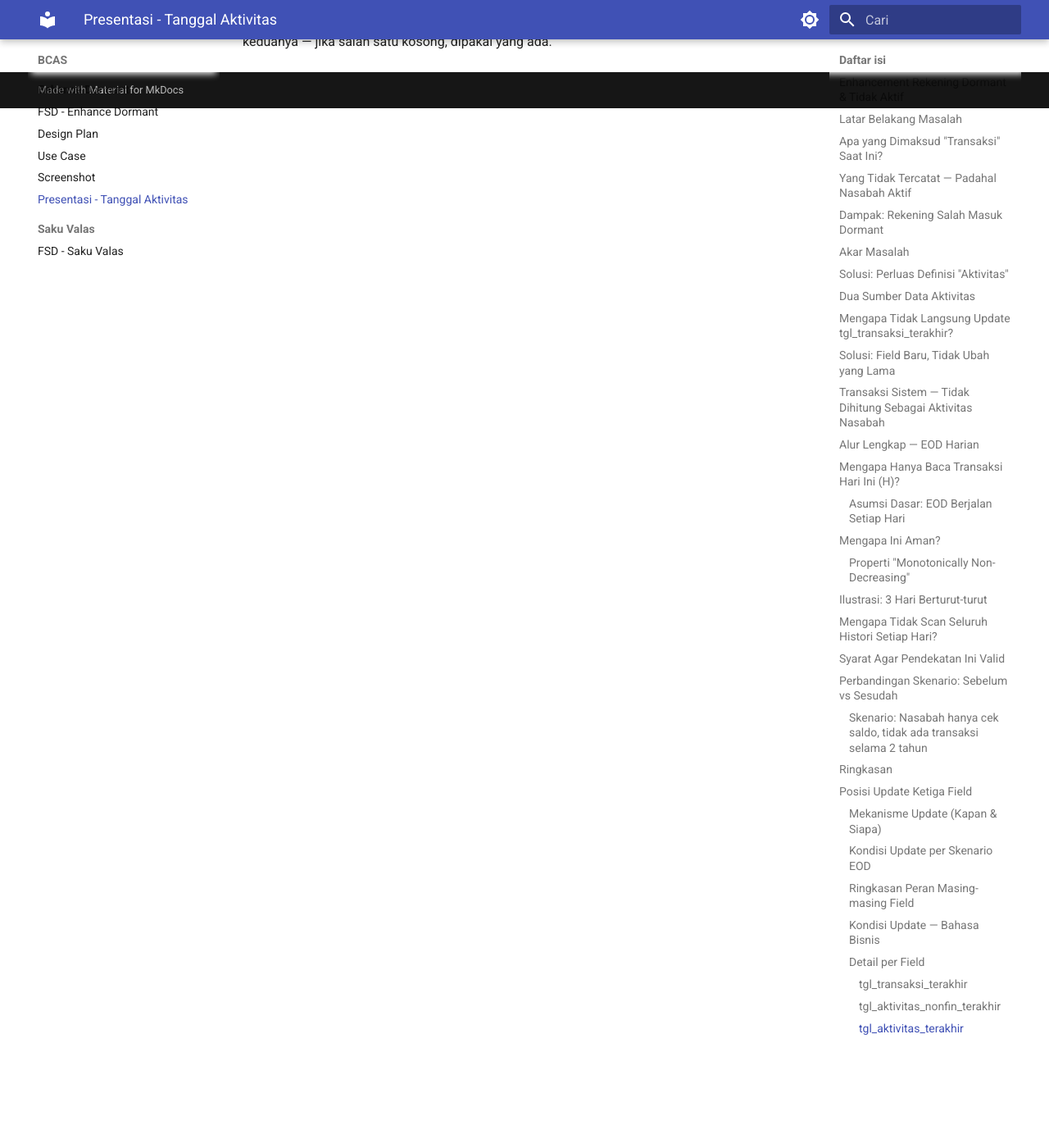
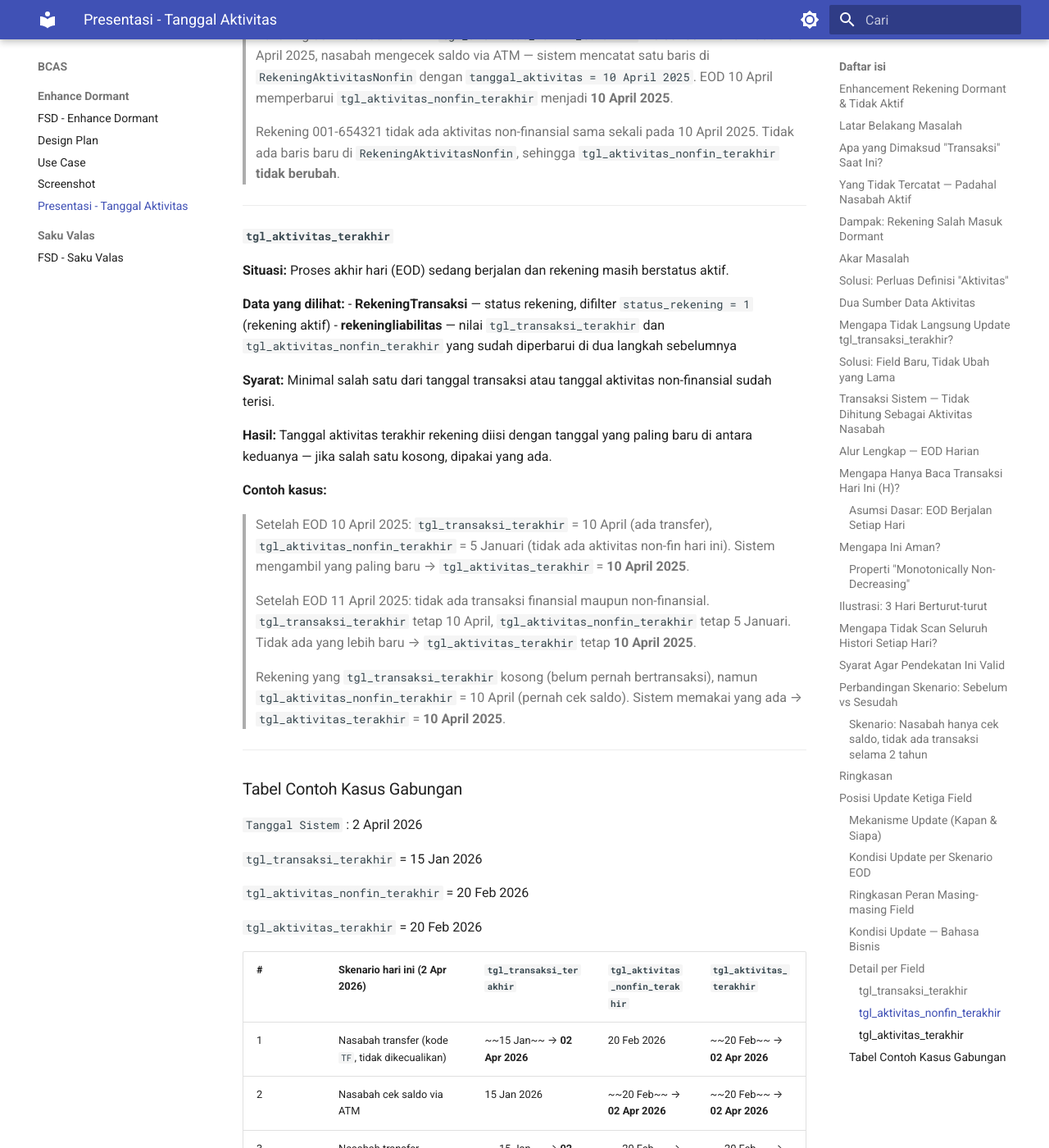
Before and after one commit to wisnu/ibank-docs, an MkDocs documentation site: the page built from docs/bcas/enhance_dormant/dormant_presentasi.md, in a window 1280 px wide and 1400 px high, scrolled down 14931 px. Shown: the whole window at 82% size. Built offline with MkDocs 1.6.1 and Material for MkDocs 9.7.7, drawn with Linux system fonts in a browser that asks for light colours; some of the changed text lies outside the part shown.

Commit message:
docs: add examples for updating transaction and non-financial activity dates in dormant account management

```diff
--- a/docs/bcas/enhance_dormant/dormant_presentasi.md
+++ b/docs/bcas/enhance_dormant/dormant_presentasi.md
@@ -484,6 +484,12 @@
 
 **Hasil:** Tanggal transaksi terakhir rekening diperbarui menjadi hari ini.
 
+**Contoh kasus:**
+
+> Rekening 001-123456 memiliki `tgl_transaksi_terakhir` = 1 Maret 2025. Pada 10 April 2025, nasabah melakukan transfer keluar (debit) sebesar Rp 500.000. Kode transaksi `TF` terdaftar di parameter dengan `tipe_exclude_aktivitas_nasabah = NULL`. Karena tidak dikecualikan, EOD 10 April memperbarui `tgl_transaksi_terakhir` menjadi **10 April 2025**.
+
+> Rekening 001-654321 menerima bagi hasil (kode `SD`) pada 10 April 2025. Kode `SD` terdaftar dengan `tipe_exclude_aktivitas_nasabah = 'DC'`. Karena seluruh transaksi dikecualikan, `tgl_transaksi_terakhir` **tidak berubah**.
+
 ---
 
 #### `tgl_aktivitas_nonfin_terakhir`
@@ -496,6 +502,12 @@
 **Syarat:** Aktivitas tercatat pada tanggal yang sama dengan tanggal sistem hari ini.
 
 **Hasil:** Tanggal aktivitas non-finansial terakhir rekening diperbarui menjadi hari ini.
+
+**Contoh kasus:**
+
+> Rekening 001-123456 memiliki `tgl_aktivitas_nonfin_terakhir` = 5 Januari 2025. Pada 10 April 2025, nasabah mengecek saldo via ATM — sistem mencatat satu baris di `RekeningAktivitasNonfin` dengan `tanggal_aktivitas = 10 April 2025`. EOD 10 April memperbarui `tgl_aktivitas_nonfin_terakhir` menjadi **10 April 2025**.
+
+> Rekening 001-654321 tidak ada aktivitas non-finansial sama sekali pada 10 April 2025. Tidak ada baris baru di `RekeningAktivitasNonfin`, sehingga `tgl_aktivitas_nonfin_terakhir` **tidak berubah**.
 
 ---
 
@@ -510,3 +522,35 @@
 **Syarat:** Minimal salah satu dari tanggal transaksi atau tanggal aktivitas non-finansial sudah terisi.
 
 **Hasil:** Tanggal aktivitas terakhir rekening diisi dengan tanggal yang paling baru di antara keduanya — jika salah satu kosong, dipakai yang ada.
+
+**Contoh kasus:**
+
+> Setelah EOD 10 April 2025: `tgl_transaksi_terakhir` = 10 April (ada transfer), `tgl_aktivitas_nonfin_terakhir` = 5 Januari (tidak ada aktivitas non-fin hari ini). Sistem mengambil yang paling baru → `tgl_aktivitas_terakhir` = **10 April 2025**.
+
+> Setelah EOD 11 April 2025: tidak ada transaksi finansial maupun non-finansial. `tgl_transaksi_terakhir` tetap 10 April, `tgl_aktivitas_nonfin_terakhir` tetap 5 Januari. Tidak ada yang lebih baru → `tgl_aktivitas_terakhir` tetap **10 April 2025**.
+
+> Rekening yang `tgl_transaksi_terakhir` kosong (belum pernah bertransaksi), namun `tgl_aktivitas_nonfin_terakhir` = 10 April (pernah cek saldo). Sistem memakai yang ada → `tgl_aktivitas_terakhir` = **10 April 2025**.
+
+---
+
+### Tabel Contoh Kasus Gabungan
+
+`Tanggal Sistem` : 2 April 2026
+
+`tgl_transaksi_terakhir` = 15 Jan 2026
+
+`tgl_aktivitas_nonfin_terakhir` = 20 Feb 2026
+
+`tgl_aktivitas_terakhir` = 20 Feb 2026
+
+| # | Skenario hari ini (2 Apr 2026) | `tgl_transaksi_terakhir` | `tgl_aktivitas_nonfin_terakhir` | `tgl_aktivitas_terakhir` |
+|---|---|---|---|---|
+| 1 | Nasabah transfer (kode `TF`, tidak dikecualikan) | ~~15 Jan~~ → **02 Apr 2026** | 20 Feb 2026 | ~~20 Feb~~ → **02 Apr 2026** |
+| 2 | Nasabah cek saldo via ATM | 15 Jan 2026 | ~~20 Feb~~ → **02 Apr 2026** | ~~20 Feb~~ → **02 Apr 2026** |
+| 3 | Nasabah transfer sekaligus cek mutasi | ~~15 Jan~~ → **02 Apr 2026** | ~~20 Feb~~ → **02 Apr 2026** | ~~20 Feb~~ → **02 Apr 2026** |
+| 4 | Hanya terima bagi hasil (kode `SD`, `tipe = DC`) | 15 Jan 2026 *(dikecualikan)* | 20 Feb 2026 | 20 Feb 2026 |
+| 5 | Tidak ada aktivitas apapun | 15 Jan 2026 | 20 Feb 2026 | 20 Feb 2026 |
+| 6 | Rekening baru — belum pernah bertransaksi, baru pertama cek saldo | *(NULL)* | NULL → **02 Apr 2026** | NULL → **02 Apr 2026** *(diambil dari nonfin)* |
+| 7 | Terima autodebit (kode `AD`, `tipe = D`) + nasabah juga setor tunai (kredit) | ~~15 Jan~~ → **02 Apr 2026** *(kredit setor dihitung)* | 20 Feb 2026 | ~~20 Feb~~ → **02 Apr 2026** |
+| 8a | Pindah Buku masuk — rekening **menerima** dana (kredit, kode `PB`, `tipe = DC`) | 15 Jan 2026 *(PB dikecualikan penuh, tidak berubah)* | 20 Feb 2026 | 20 Feb 2026 |
+| 8b | Pindah Buku keluar — rekening **mengirim** dana (debit, kode `PB`, `tipe = DC`) | 15 Jan 2026 *(PB dikecualikan penuh, tidak berubah)* | 20 Feb 2026 | 20 Feb 2026 |
```
